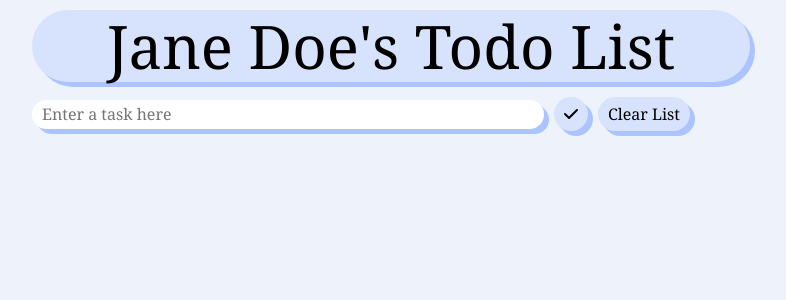
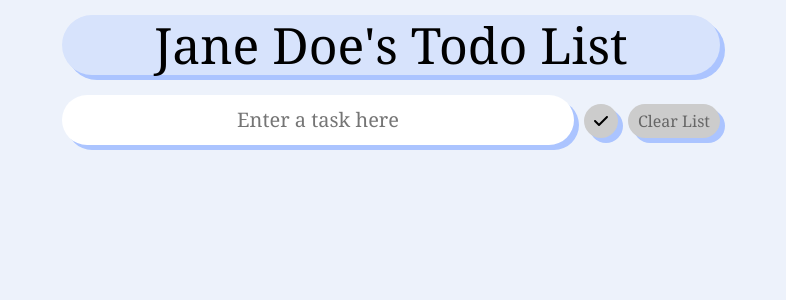
Before and after one commit to kpulgari/react-todo-app, a React app: page / in a window 1280 px wide. Shown: the top 300 px of the page, without its empty margins (249-1035 px from the left). Built offline with nearby package versions, Linux system fonts and the light colour scheme; the HTML template or start-up script is replaced by a standard one.

Commit message:
Add styling

```diff
--- a/src/styles/App.css
+++ b/src/styles/App.css
@@ -2,6 +2,7 @@
   --background-color: #edf2fb;
   --component-background-color: #d7e3fc;
   --component-shadow-color: #abc4ff;
+  --remove-color: rgb(200, 0, 0);
 
   display: flex;
   flex-direction: column;
@@ -13,9 +14,9 @@
 }
 
 #todo-list-header {
-  font-size: 60px;
-  margin-top: 10px;
-  margin-bottom: 15px;
+  font-size: 50px;
+  margin-top: 15px;
+  margin-bottom: 20px;
   text-align: center;
   color: black;
   background-color: var(--component-background-color);
@@ -26,12 +27,14 @@
 
 #submit-task-bar {
   width: 40vw;
-  padding: 2.5px;
+  padding: 10px;
   background-color: white;
+  font-size: 20px;
   border-radius: 100px;
   border: none;
   padding-left: 10px;
   box-shadow: 5px 5px var(--component-shadow-color);
+  text-align: center;
 }
 
 #submit-task-bar:focus {
@@ -51,36 +54,77 @@
   box-shadow: 5px 5px var(--component-shadow-color);
 }
 
-#submit-task-button-disabled {
+.submit-button.disabled {
   background-color: #ccc;
   color: #666;
   cursor: not-allowed;
   pointer-events: none;
 }
 
-#submit-task-button:hover {
+.submit-button.submit:hover {
   background-color: green;
 }
 
-#submit-task-button.held {
+.submit-button.submit.held {
   background-color: green;
   box-shadow: none;
   translate: 5px 5px;
 }
 
-#clear-list-button-disabled {
-  background-color: #ccc;
-  color: #666;
-  cursor: not-allowed;
-  pointer-events: none;
+.submit-button.remove:hover {
+  background-color: var(--remove-color);
 }
 
-#clear-list-button:hover {
-  background-color: rgb(200, 0, 0);
-}
-
-#clear-list-button.held {
-  background-color: rgb(200, 0, 0);
+.submit-button.remove.held {
+  background-color: var(--remove-color);
   box-shadow: none;
   translate: 5px 5px;
 }
+
+.submit-button.highlight:hover {
+  background-color: yellow;
+}
+
+.submit-button.highlight.held {
+  background-color: yellow;
+  box-shadow: none;
+  translate: 5px 5px;
+}
+
+.submit-button.task:hover {
+  background-color: #ccc;
+  color: #666;
+}
+
+.submit-button.remove.task:hover {
+  background-color: var(--remove-color);
+}
+
+#task-list {
+  padding: 10px;
+}
+
+.task-element {
+  margin: 10px;
+  padding: 10px;
+  font-size: 20px;
+  background-color: white;
+  border-radius: 100px;
+  box-shadow: 5px 5px var(--component-shadow-color);
+}
+
+.task-text {
+  margin-left: 10px;
+}
+
+.submit-button.task {
+  font-size: 15px;
+}
+
+.task-text.crossed {
+  text-decoration: line-through;
+}
+
+.task-text.highlight {
+  background-color: yellow;
+}
--- a/src/styles/TaskElement.css
+++ /dev/null
@@ -1,3 +0,0 @@
-.task-element-done {
-  text-decoration: line-through;
-}
```
